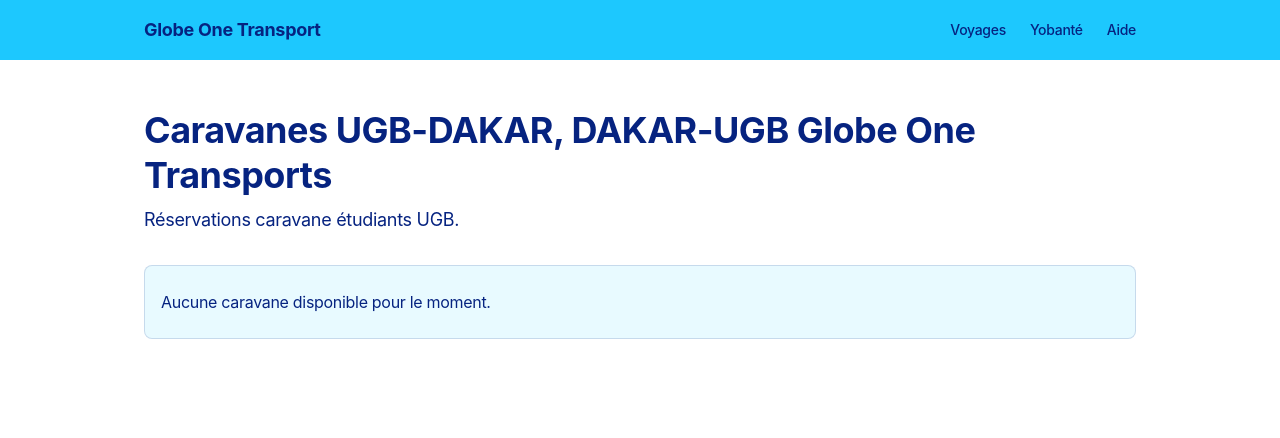
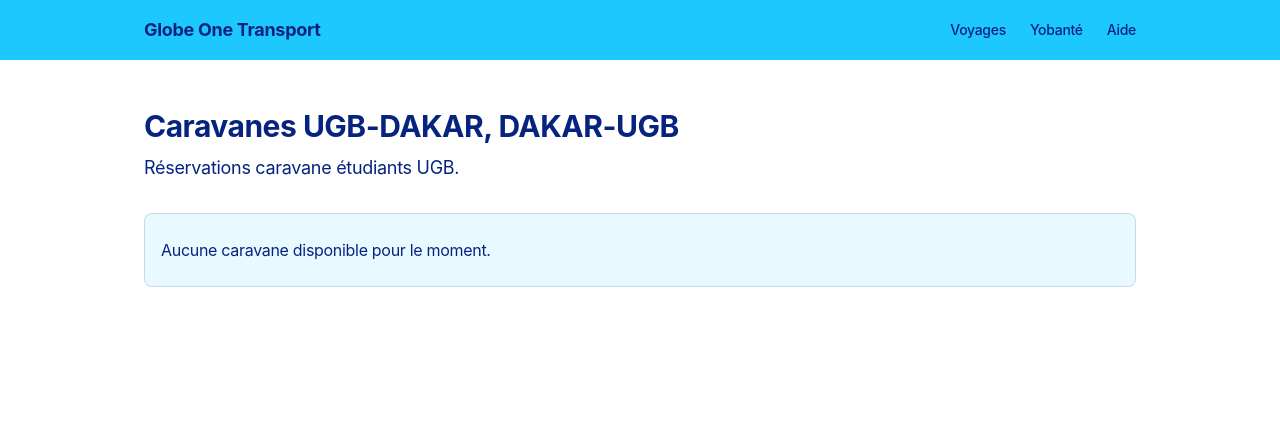
Before and after one commit to babacargithub/GoTransV5, a Laravel app: template resources/views/website/home.blade.php in a window 1280 px wide. Shown: the top 438 px of the page. Run offline with Laravel 12, Linux system fonts and the light colour scheme; the template is opened without the code that fills it, so the values that code supplies are empty; style sheets or scripts are compiled from the project's sources; parts of the project's set-up code (start-up, migrations or seed data) failed here and were passed over; some libraries are stand-ins or nearby versions.

Commit message:
Shorten and shrink the public website home heading

```diff
--- a/resources/views/website/home.blade.php
+++ b/resources/views/website/home.blade.php
@@ -5,7 +5,7 @@
 >
     <section class="max-w-5xl mx-auto px-4 py-12">
         <header class="mb-8 text-brand-navy">
-            <h1 class="text-4xl font-bold mb-2">Caravanes UGB-DAKAR, DAKAR-UGB Globe One Transports</h1>
+            <h1 class="text-3xl font-bold mb-2">Caravanes UGB-DAKAR, DAKAR-UGB</h1>
             <p class="text-lg">Réservations caravane étudiants UGB.</p>
         </header>
 
```
